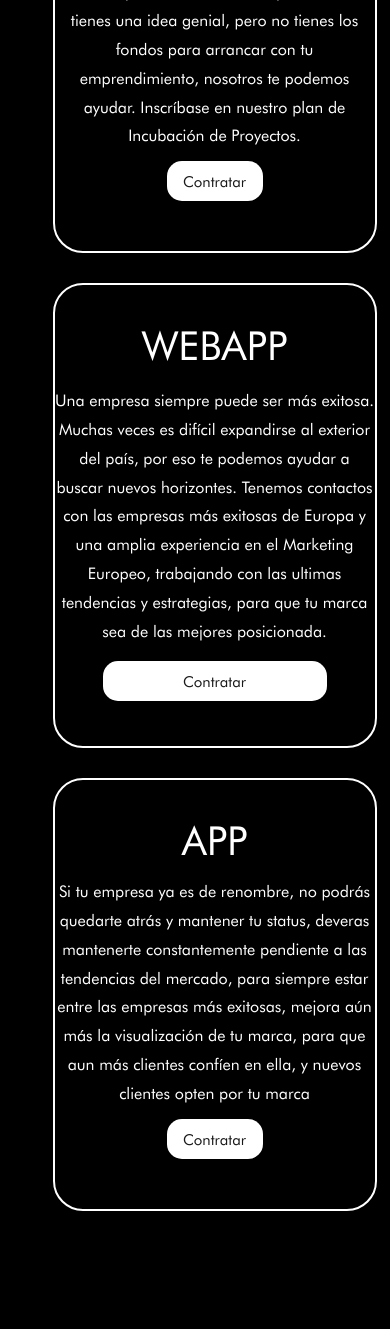
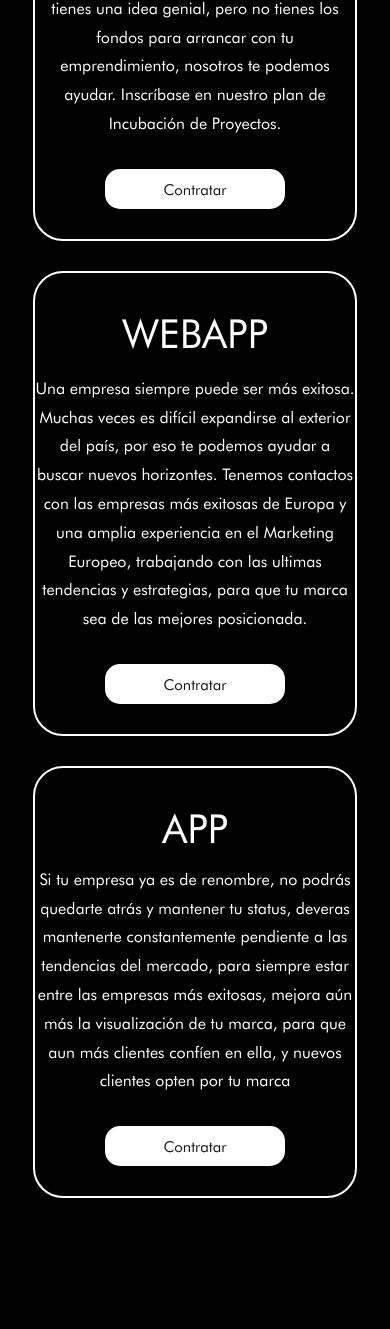
Before and after one commit to FacundoTerrens-cv/TechArgNew, a PHP site: page /webapps.html in a window 390 px wide. Shown: the part 943-2272 px from the top of the page. Run offline with PHP 8.4, Linux system fonts and the light colour scheme; some libraries are stand-ins or nearby versions.

Commit message:
lastCHanges

```diff
--- a/css/style.css
+++ b/css/style.css
@@ -1387,7 +1387,22 @@ h1 {
     color:#fff;
     font-size:60px
 }
-
+.containerWeb {
+    margin-top:-50px;
+}
+.marginAux {
+    margin-top:-55px;
+}
+.card {
+    align-items: center;
+}
+.lni-facebook-original{
+    font-size:40px;
+    color: white;
+}
+.lni-facebook-original:hover {
+    color: #9B1ADE;
+}
 @media (max-width: 1500px) {
     .contenedor-text-caretag {
         width: auto;
@@ -1837,4 +1852,11 @@ h1 {
     .thumbnail {
         margin-bottom: 20px;
     }
-}
+    .buttonContainer {
+        margin: auto;
+        width: 80%;
+    }
+    .marginAux {
+        margin-top: 20px;
+    }
+}
--- a/marketing.html
+++ b/marketing.html
@@ -34,7 +34,9 @@
       <header class="header">
          <nav class="navDesktop">
             <div class="logo">
-               <img src="images/tn.png" alt="" class="logoImage">
+               <a href="index.html">
+                  <img src="images/tn.png" alt="" class="logoImage">
+               </a>
             </div>
             <!-- <span class="btn_menu">
                <i class="fa fa-bars"></i>
@@ -106,7 +108,7 @@
                <img src="images/funcional3.png" alt="" style="margin:0 auto;width:100px;height:100px;display:block">
                <h2 style="font-size:30px; text-align: center;">Nuestros servicios</h2>
             </div>
-            <div class="row containerCardsTecnologias">
+            <div class="row containerCardsTecnologias marginAux">
                <div class="col-xs-6 col-md-4" id="backgroundCards" >
                   <div class="card cardMarketing">
                      <h1 class="card-title">OFERTA PYMES</h1>
--- a/webapps.html
+++ b/webapps.html
@@ -75,7 +99,7 @@
             </video>
          </div>
          <div class="caretag-text-box-recuadros"></div>
-         <div class="containerMarketing" style="background-color: rgba(0, 0, 0, .7);">
+         <div class="containerMarketing" style="background-color: rgba(0, 0, 0, .7); width:100vw;">
             <div class="headerWebSolutions">
                <h1>SOLUCIONES WEB</h1>
                <p>
@@ -90,7 +114,7 @@
 
                <h2 style="font-size:30px; text-align: center;">Nuestros servicios</h2>
             </div>
-            <div class="row containerCardsTecnologias">
+            <div class="row containerCardsTecnologias containerWeb">
                <div class="col-xs-6 col-md-4">
                   <div class="cardMarketing">
                      <h1>Landing-Page</h1>
@@ -100,10 +124,10 @@
                            con nosotros, para brindarles el mejor servicio. Si tienes una idea genial, pero no
                            tienes los fondos para arrancar con tu emprendimiento, nosotros te podemos ayudar. Inscríbase en nuestro plan
                            de Incubación de Proyectos.</p>
-                           <div class="buttonContainer">
+                           <div class="buttonContainer" style="width:80%">
 
-                              <button class="custom-btnn btn-4" id="btn-abrir-popup3" style="width: 30%;
-                              bottom:20px"><span> <a
+                              <button class="custom-btnn btn-4" id="btn-abrir-popup3"
+                             ><span> <a
                                        href="contacto.html">Contratar</a></span></button>
                            </div>
                      </div>
@@ -124,7 +148,7 @@
                         <div class="buttonContainer">
 
                            <button class="custom-btnn btn-4" id="btn-abrir-popup3"
-                           style="bottom:15px"><span><a
+                           ><span><a
                                     href="contacto.html">Contratar</a></span></button>
                         </div>
                      </div>
@@ -140,10 +164,10 @@
                            siempre estar entre las empresas más exitosas, mejora aún más la visualización de tu marca,
                            para que aun más clientes confíen en ella, y nuevos clientes opten por tu marca
                         </p>
-                        <div class="buttonContainer">
+                        <div class="buttonContainer"style="width:80%">
 
-                           <button class="custom-btnn btn-4" id="btn-abrir-popup3" style="width: 30%;
-                           bottom:20px"><span> <a
+                           <button class="custom-btnn btn-4" id="btn-abrir-popup3"
+                          ><span> <a
                                     href="contacto.html">Contratar</a></span></button>
                         </div>
                      </div>
```
Also changed, not shown: other parts of webapps.html (+29 -5 lines), nosotros.html (+15 -10 lines), tecnologia.html (+5 -7 lines).
